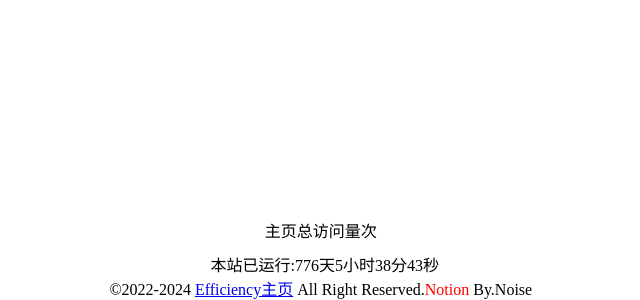
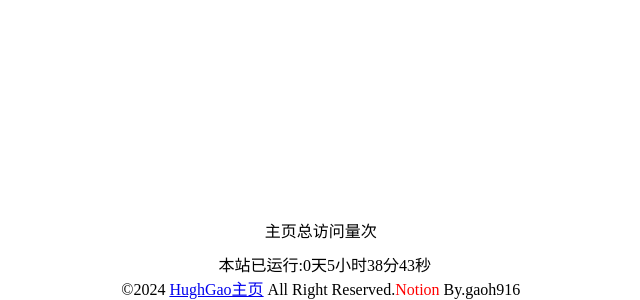
Before and after one commit to gaoh916/Notion-bottom, a plain HTML site: page index.html in a window 1280 px wide. Shown: the part 500-800 px from the top of the page, without its empty margins (308-948 px from the left). Drawn offline with Linux system fonts and the light colour scheme; some packages are replaced by stand-ins of ours; a script that the page names is missing.

Commit message:
Update index.html

```diff
--- a/index.html
+++ b/index.html
@@ -25,7 +25,7 @@
   return date;
   }
   function momxc() {
-  var birthDay =NewDate("2022-05-02");
+  var birthDay =NewDate("2024-06-16");
   var today=new Date();
   var timeold=today.getTime()-birthDay.getTime();
   var sectimeold=timeold/1000
@@ -41,7 +41,7 @@
   }momxc();
   </script>
   </div>
-&copy;2022-2024<font style="color:red;"> <a target="_blank" rel="noopener" href="https://efficiencyfollow.notion.site">Efficiency主页</a></font> All Right Reserved.<font style="color:red;">Notion</font> By.Noise
+&copy;2024<font style="color:red;"> <a target="_blank" rel="noopener" href="https://gaoh916.notion.site/2024-43ee822f53a9465ba876516084b07337?pvs=4">HughGao主页</a></font> All Right Reserved.<font style="color:red;">Notion</font> By.gaoh916
 </div>
 
 </body>
```
